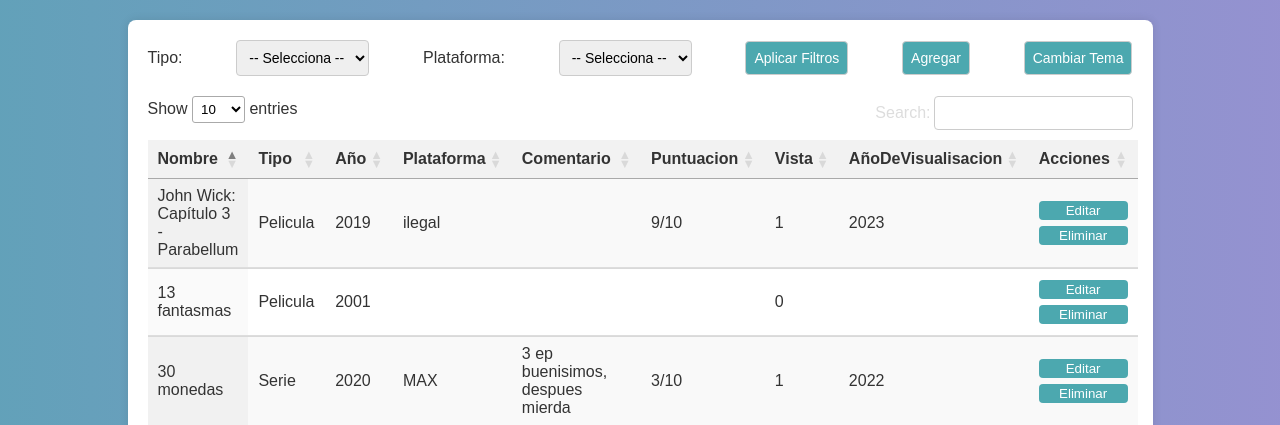
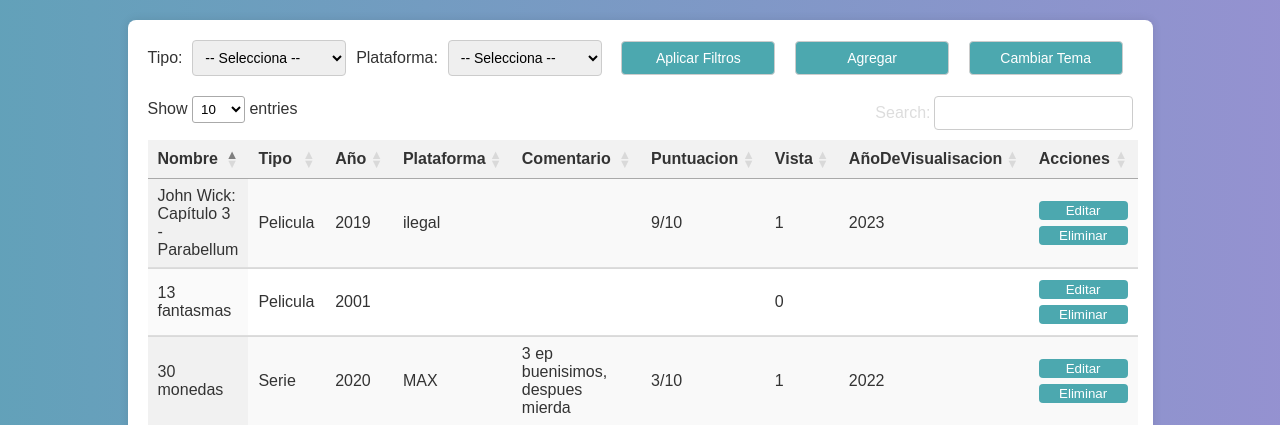
Before and after one commit to HenFray/LoQueVi, a Flask app: page / in a window 1280 px wide. Shown: the top 425 px of the page. Run offline with Flask 3, Linux system fonts and the light colour scheme; data comes from the database, SQL or seed files in the repository; some libraries are stand-ins or nearby versions.

Commit message:
Changes visual bottoms head

```diff
--- a/project/templates/index.html
+++ b/project/templates/index.html
@@ -66,6 +66,9 @@
             font-size: 14px;
             border: 1px solid #ccc;
             border-radius: 4px;
+            width: 100%;
+            margin-left: 1%;
+            margin-right: 1%;
         }
 
         .filters button {
```
